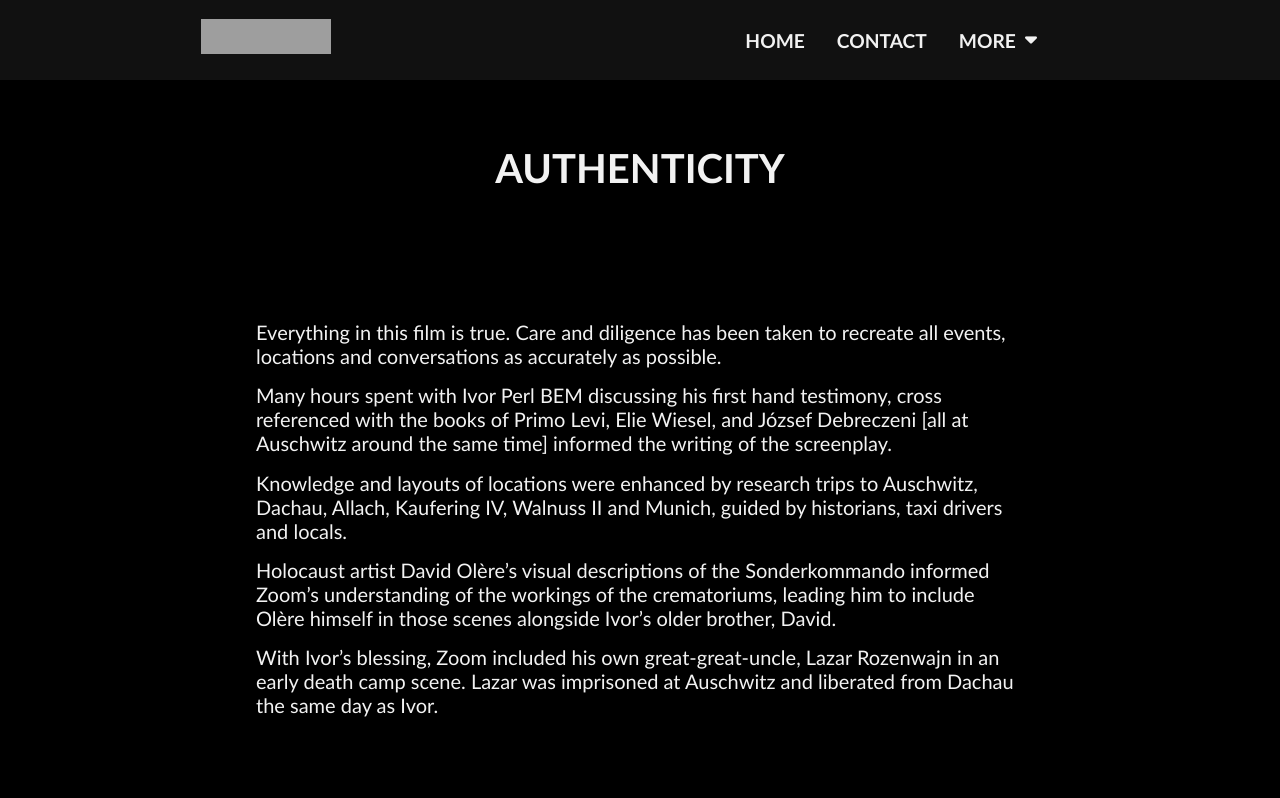
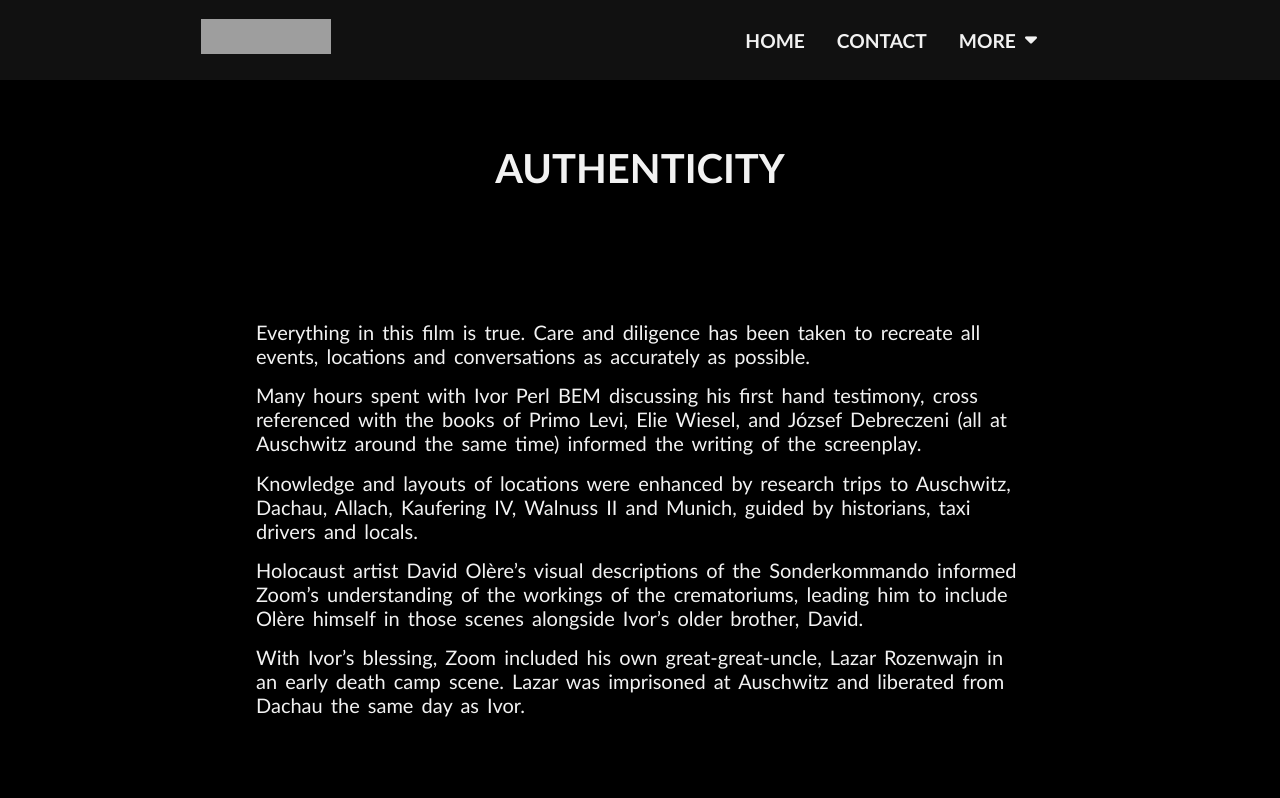
Before and after one commit to totes7/Survivor, a React (Create React App) app: page /about in a window 1280 px wide. Shown: the top 798 px of the page. Built offline with nearby package versions, Linux system fonts and the light colour scheme; grey boxes are pictures that could not be loaded.

Commit message:
fix spacing and add link to book cover

```diff
--- a/src/App.css
+++ b/src/App.css
@@ -62,6 +62,7 @@
   flex-flow: column;
   align-items: center;
   justify-content: space-between;
+  word-spacing: 3px;
 }
 
 .about h1 {
--- a/src/components/Card.css
+++ b/src/components/Card.css
@@ -4,7 +4,6 @@
   position: relative;
   overflow: hidden;
 }
-
 
 figcaption {
   text-align: center;
@@ -63,7 +62,6 @@ figcaption {
   width: 80%;
   margin: 0 10%;
   object-fit: contain;
-  border-radius: 50%;
 }
 
 /* Media Queries */
@@ -81,5 +79,6 @@ figcaption {
 
   .book-card-image {
     margin: 5% 0 0 0;
+    border-radius: 50%;
   }
 }
--- a/src/components/Footer.jsx
+++ b/src/components/Footer.jsx
@@ -46,7 +46,7 @@ function Footer() {
             </Link>
             <Link
               class="social-icon-link facebook"
-              to="https://www.facebook.com/groups/1512871222952048/?ref=share_group_link"
+              to="https://www.facebook.com/groups/883285257193799/?ref=share_group_link"
               target="_blank"
               aria-label="LinkedIn"
             >
--- a/src/components/pages/About.jsx
+++ b/src/components/pages/About.jsx
@@ -19,8 +19,8 @@ function About() {
             <p>
               Many hours spent with Ivor Perl BEM discussing his first hand
               testimony, cross referenced with the books of Primo Levi, Elie
-              Wiesel, and József Debreczeni [all at Auschwitz around the same
-              time] informed the writing of the screenplay.{" "}
+              Wiesel, and József Debreczeni (all at Auschwitz around the same
+              time) informed the writing of the screenplay.{" "}
             </p>{" "}
             <p>
               Knowledge and layouts of locations were enhanced by research trips
--- a/src/components/pages/Book.jsx
+++ b/src/components/pages/Book.jsx
@@ -28,10 +28,15 @@ function Book() {
             classImage="book-card-image"
           />
 
-          <img
-            src={cover}
-            alt="cover of the book 'Chicken Soup Under the Tree'"
-          />
+          <Link
+            to="https://lemonsoul.com/products/chicken-soup-under-the-tree"
+            target="_blank"
+          >
+            <img
+              src={cover}
+              alt="cover of the book 'Chicken Soup Under the Tree'"
+            />
+          </Link>
         </div>
         <Link
           to="https://lemonsoul.com/products/chicken-soup-under-the-tree"
```
